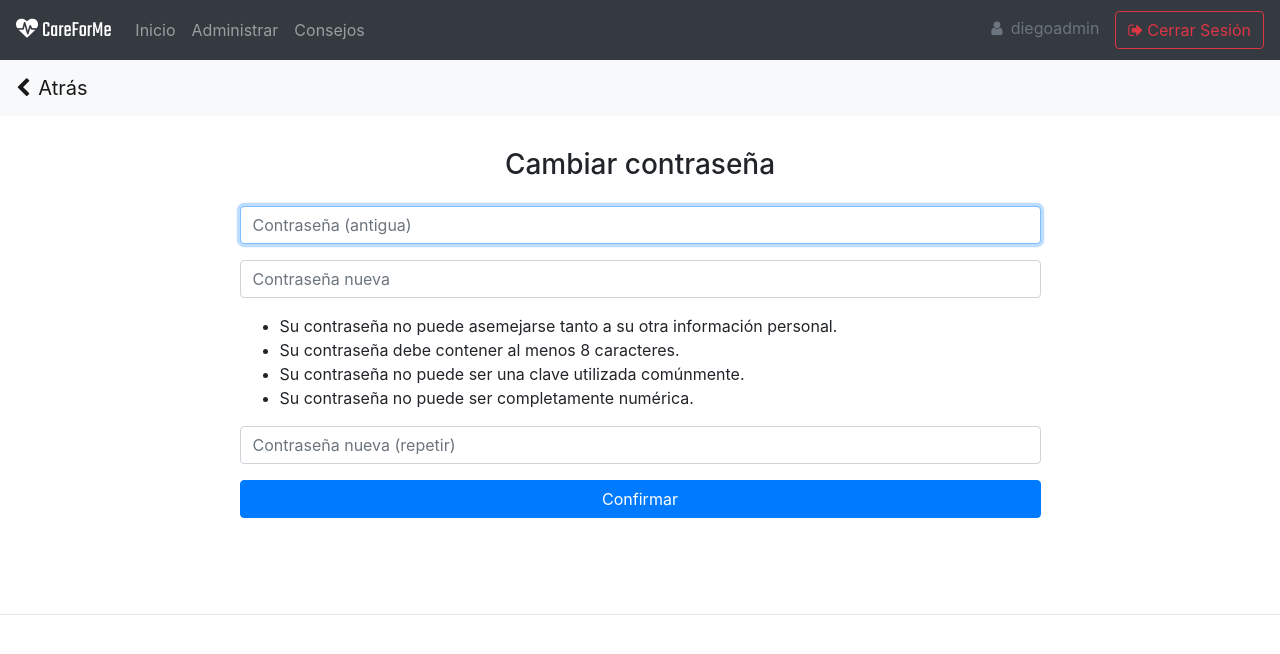
After one commit to demm94/web-cuidador-informal, a Django app: page /accounts/change-password/ in a window 1280 px wide. The commit adds this page. Shown: the top 654 px of the page. Run offline with Django 3.2, Linux system fonts and the light colour scheme; a user stored in the database is signed in; some libraries are stand-ins or nearby versions.

Commit message:
Se agrego el cambio de contraseña para usuarios

```diff
--- a/webcuidador/core/templates/core/base.html
+++ b/webcuidador/core/templates/core/base.html
@@ -42,7 +42,7 @@
           <a class="nav-link" href="{% url 'home' %}">Inicio <span class="sr-only">(current)</span></a>
         </li>
         {% if not request.user.is_staff and request.user.is_cuidador %}
-        <li class="nav-item {% if '/patient/' in request.path  %}active{% endif %}" >
+        <li class="nav-item {% if '/patient/' in request.path %}active{% endif %}" >
           <a class="nav-link" href="{% url 'info_cuidador' %}">Cuidador</a>
         </li>
         <li class="nav-item {% if '/consejos/' in request.path %}active{% endif %}">
@@ -54,6 +54,10 @@
         </li>
         <li class="nav-item {% if request.path == '/content/consejos/' %}active{% endif %}">
           <a class="nav-link" href="{% url 'consejos' %}">Consejos</a>
+        </li>
+        {% elif request.user.is_medico %}
+        <li class="nav-item {% if 'change-password' in request.path %}active{% endif %}">
+          <a class="nav-link" href="{% url 'change-password' %}">Cambiar contraseña</a>
         </li>
         {% endif %}
       </ul>
--- a/webcuidador/patient/templates/patient/info_cuidador.html
+++ b/webcuidador/patient/templates/patient/info_cuidador.html
@@ -38,6 +38,9 @@
             <div class="row">
                 <div class="col-12 mb-2">
                     <a href="{% url 'editar_perfil_cuidador' cuidador.pk %}" class="btn btn-outline-primary btn-block"><i class="fa fa-pencil-square-o pr-1" aria-hidden="true"></i>Editar Perfil</a>
+                </div>
+                <div class="col-12 mb-2">
+                    <a href="{% url 'change-password' %}" class="btn btn-outline-primary btn-block"><i class="fa fa-pencil-square-o pr-1" aria-hidden="true"></i>Cambiar Contraseña</a>
                 </div>
                 <div class="col-6 pr-1">
                     <a href="{% url 'test_npi' %}" class="btn btn-outline-primary btn-block">Realizar Test NPI</a>
--- a/webcuidador/registration/forms.py
+++ b/webcuidador/registration/forms.py
@@ -1,7 +1,6 @@
 from django import forms
 from .models import User
 from django.contrib.auth.forms import UserCreationForm
-
 
 class SignUpForm(UserCreationForm):
     class Meta:
--- /dev/null
+++ b/webcuidador/registration/templates/registration/password_change_form.html
@@ -0,0 +1,54 @@
+{% extends 'core/base.html' %}
+{% load static %}
+{% block title %}Iniciar sesión{% endblock %}
+{% block content %}
+<style>
+  .errorlist{color:red;}
+  @media only screen and (max-width: 600px) {
+  .mobile-title {
+    font-size: 1.5rem;
+  }
+}
+</style>
+<main role="main">
+  <div class="container">
+    <div class="row mt-3">
+      <div class="col-md-9 mx-auto mb-5">
+        <form action="" method="post">
+          {% csrf_token %}
+          <h3 align="center" class="mb-4 mobile-title">Cambiar contraseña</h3>
+          {{ form.non_field_errors }}
+          <div class="fieldWrapper my-2">
+              {{ form.old_password.errors }}
+              <label style="display:none;" for="{{ form.old_password.id_for_label }}">Username:</label>
+              <p>
+                <input type="password" name="old_password" autofocus maxlength="254" required
+                  id="{{ form.old_password.id_for_label }}" class="form-control" placeholder="Contraseña (antigua)"/>
+              </p>
+              {{ form.old_password.help_text }}
+          </div>
+          <div class="fieldWrapper my-2">
+            {{ form.new_password1.errors }}
+            <label style="display:none;" for="{{ form.new_password1.id_for_label }}">Username:</label>
+            <p>
+              <input type="password" name="new_password1" autofocus maxlength="254" required
+                id="{{ form.new_password1.id_for_label }}" class="form-control" placeholder="Contraseña nueva"/>
+            </p>
+            {{ form.new_password1.help_text }}
+          </div>
+          <div class="fieldWrapper my-2">
+            {{ form.new_password2.errors }}
+            <label style="display:none;" for="{{ form.new_password2.id_for_label }}">Username:</label>
+            <p>
+              <input type="password" name="new_password2" autofocus maxlength="254" required
+                id="{{ form.new_password2.id_for_label }}" class="form-control" placeholder="Contraseña nueva (repetir)"/>
+            </p>
+            {{ form.new_password2.help_text }}
+          </div>
+          <p><input type="submit" class="btn btn-primary btn-block" value="Confirmar"></p>
+      </form>
+      </div>
+    </div>
+  </div>
+</main>
+{% endblock %}
--- a/webcuidador/registration/urls.py
+++ b/webcuidador/registration/urls.py
@@ -2,5 +2,5 @@ from django.urls import path
 from .views import SignUpView
 
 urlpatterns = [
-    path('signup/', SignUpView.as_view(), name='signup')
+    path('signup/', SignUpView.as_view(), name='signup'),
 ]
--- a/webcuidador/webcuidador/urls.py
+++ b/webcuidador/webcuidador/urls.py
@@ -29,6 +29,8 @@ urlpatterns = [
     path('admin/', admin.site.urls),
     #Paths auth
     path('accounts/login/', auth_views.LoginView.as_view(redirect_authenticated_user=True), name='login'), #Redirecciona a usuarios autentificados
+    path('accounts/change-password/', auth_views.PasswordChangeView.as_view(), name='change-password'),
+    path('accounts/change-password-done/', auth_views.PasswordChangeDoneView.as_view()),
     path('accounts/', include('django.contrib.auth.urls')),
     path('accounts/', include('registration.urls')),
 ]
```
Also changed, not shown: webcuidador/registration/templates/registration/password_change_done.html (added, +17 -0 lines), webcuidador/registration/views.py (line endings or trailing spaces), 1 other file.
